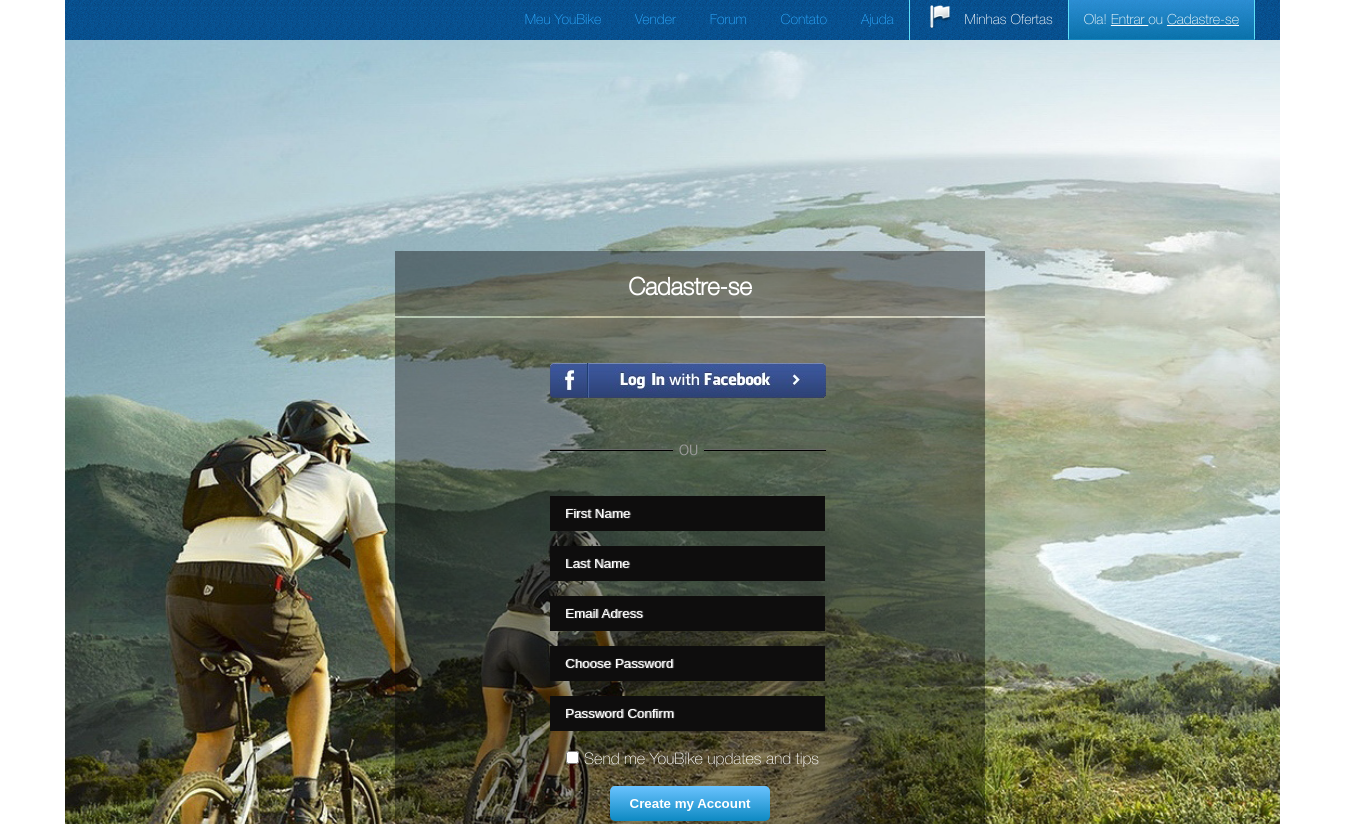
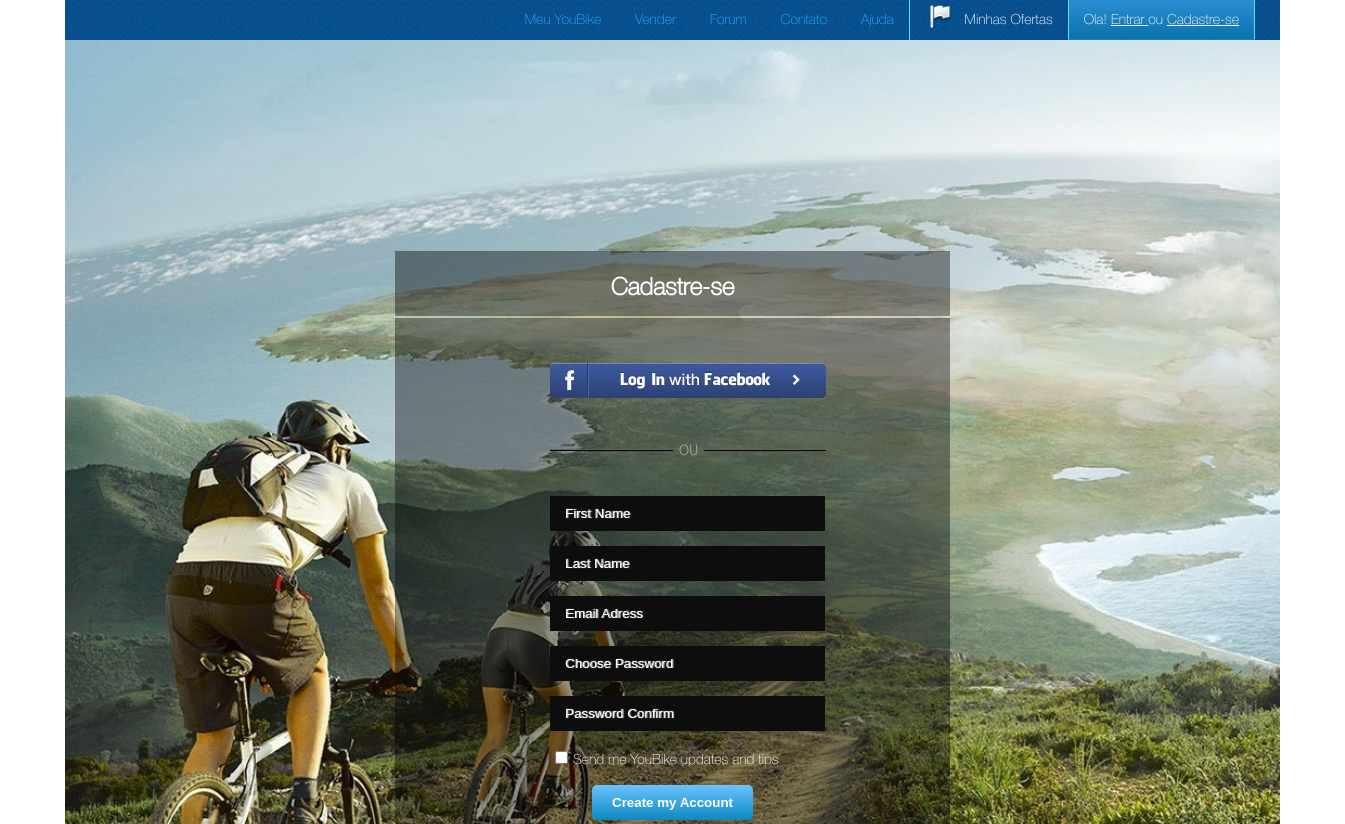
Before and after one commit to annaostapenko22/Simple-bicycle-page-2, a plain HTML site: page index.html in a window 1280 px wide. Shown: the top 824 px of the page, 1345 px wide, since content can reach past the window. Drawn offline with Linux system fonts and the light colour scheme; files whose address does not match are found by name.

Commit message:
error correction

```diff
--- a/css/style.css
+++ b/css/style.css
@@ -12,19 +12,19 @@
     url("/fonts/HelveticaNeue/helveticaneuecyr-thin.otf");
     }
 
+.wrapper {
+        margin: 0 auto;
+        width: 1215px;
+    }
 body {
     font-family: "HelveticaNeue", "Arial", sans-serif;
     font-size: 14px;
     line-height: 1.4;
-    width: 1215px;
     color: rgb(255, 255, 255);
     padding:  0 65px;
 }
 
-.wrapper {
-    display: block;
-    margin: 0 auto;
-}
+
 
 /* HEADER STYLES */
 
@@ -37,7 +37,6 @@
 }
 
 nav {
-    list-style: none;
     border-right: solid 1px rgb(93, 224, 247);
 }
 
@@ -83,14 +82,9 @@
 }
 .login_form {
     display: block;
-    width: 560px;
     height: 615px;
     background: rgba(0, 0, 0, 0.4);
-margin: 0px 330px 200px 330px;
-
-}
-ul {
-    list-style: none;
+    margin: 0px 330px 200px 330px;
 }
 
 input[type~="name"],
@@ -150,16 +144,14 @@
 }
 
 .heading {
-    display: inline-block;
     height: 25px;
     margin: 210px 330px 2px 330px;
     background: rgba(0, 0, 0, 0.4);
-    width: 590px;
     padding: 20px 0px;
     text-align: center;
 
 }
-h6 {
+h1 {
     font-size: 24px;
     font-weight: 700;
 }
--- a/index.html
+++ b/index.html
@@ -8,10 +8,11 @@
   <link rel="stylesheet" href="css/style.css">
   <title>Cadastre</title>
 </head>
+<div class="wrapper">
 
   <body>
 
-  <div class="wrapper"><header>
+    <header>
 
       <nav>
 
@@ -32,31 +33,26 @@
           </a>
         </p>
       </section>
-    </div>
+
     </header>
     <main>
       <div class="heading">
-      <h6>Cadastre-se</h6>
+        <h1>Cadastre-se</h1>
       </div>
       <section class="login_form">
 
         <a href="img/facebook.png"><img src="img/facebook.png"></a>
         <div><img src="img/line.png"></div>
         <form name="login" action="index_submit" method="get" accept-charset="utf-8" class="form_content">
-        <ul>
-          <li><label for="first_name"></label><input type="name" name="first_name" placeholder="First Name" required>
-          </li>
-          <li><label for="last_name"></label><input type="name" name="last_name" placeholder="Last Name" required>
-          </li>
-          <li><label for="usermail"></label><input type="email" name="usermail" placeholder="Email Adress" required>
-          </li>
-          <li><label for="password"></label><input type="password" name="password_choose" placeholder="Choose Password"
-              required></li>
-          <li><label for="password_confirm"></label><input type="password" name="password_confirm"
-              placeholder="Password Confirm" required></li>
-          <li id="checkbox_text"><input type="checkbox" name="updates_tips">Send me YouBike updates and tips</li>
-          <li><input type="submit" value="Create my Account"></li>
-        </ul>
+          <label for="first_name"></label><input type="name" name="first_name" placeholder="First Name" required>
+          <label for="last_name"></label><input type="name" name="last_name" placeholder="Last Name" required>
+          <label for="usermail"></label><input type="email" name="usermail" placeholder="Email Adress" required>
+          <label for="password"></label><input type="password" name="password_choose" placeholder="Choose Password"
+            required>
+          <label for="password_confirm"></label><input type="password" name="password_confirm"
+            placeholder="Password Confirm" required>
+          <label><input type="checkbox" name="updates_tips" id="checkbox_text">Send me YouBike updates and tips</label>
+          <input type="submit" value="Create my Account">
         </form>
         <aside class="add_info">
           <p>By clicking the button above, you agree to the Terms of Service Xiew our Privacy Policy.</p>
```
Lines whose indentation alone changed are shown as unchanged.
